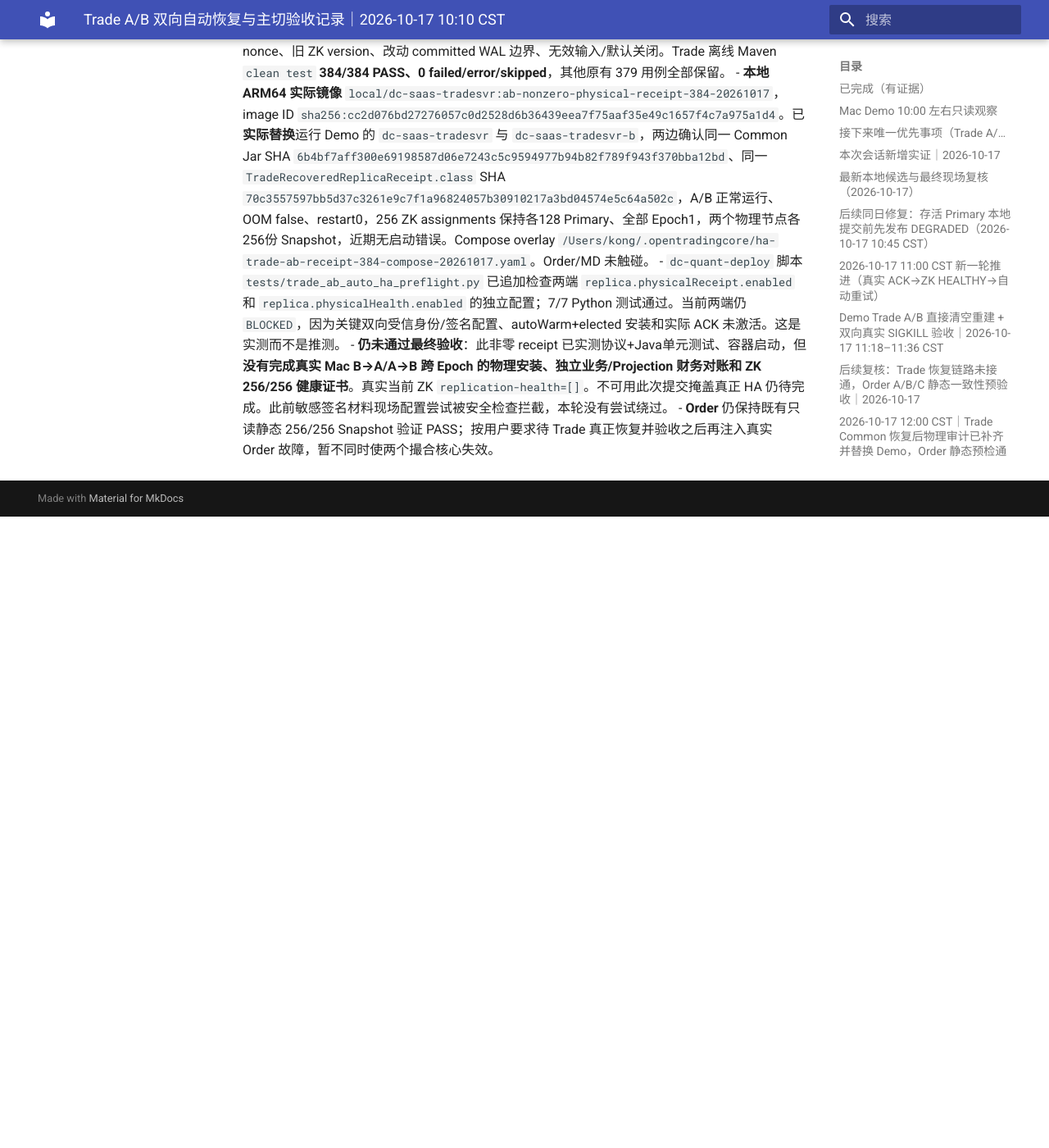
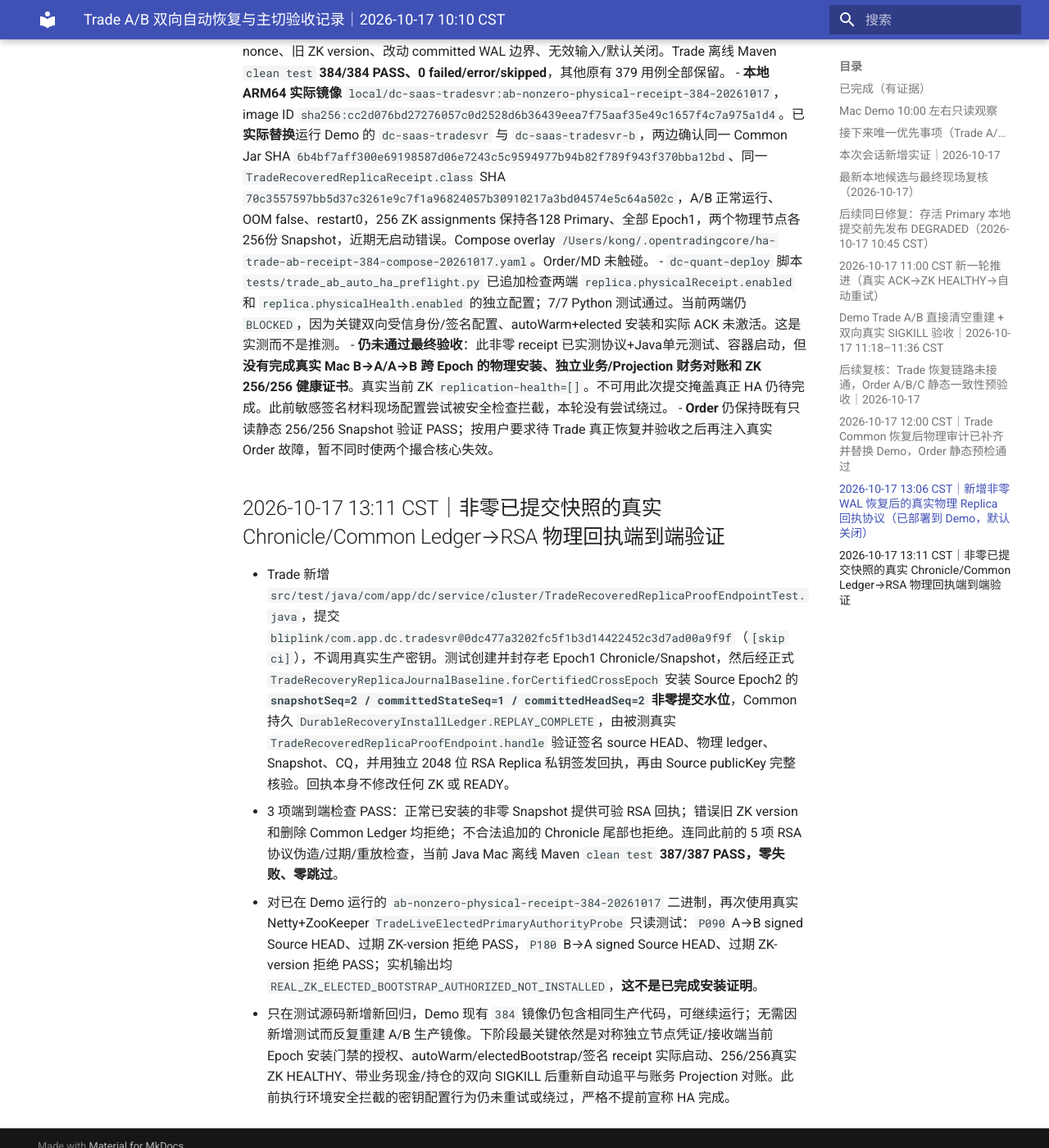
Before and after one commit to bliplink/dc-quant-deploy, an MkDocs documentation site: the page built from docs/TRADE_AB_20261017_PROGRESS_EVIDENCE.zh-CN.md, in a window 1280 px wide and 1400 px high, scrolled down 9566 px. Shown: the whole window at 82% size. Built offline with MkDocs 1.6.1 and Material for MkDocs 9.7.7, drawn with Linux system fonts in a browser that asks for light colours; before the commit the page ends 10196 px from its top, so only the background shows below that.

Commit message:
docs(ha): real Chronicle/Common nonzero physical RSA receipt 387 tests and bidirectional live source HEAD [skip ci]

```diff
--- a/docs/TRADE_AB_20261017_PROGRESS_EVIDENCE.zh-CN.md
+++ b/docs/TRADE_AB_20261017_PROGRESS_EVIDENCE.zh-CN.md
@@ -121,3 +121,10 @@
 - `dc-quant-deploy` 脚本 `tests/trade_ab_auto_ha_preflight.py` 已追加检查两端 `replica.physicalReceipt.enabled` 和 `replica.physicalHealth.enabled` 的独立配置；7/7 Python 测试通过。当前两端仍 `BLOCKED`，因为关键双向受信身份/签名配置、autoWarm+elected 安装和实际 ACK 未激活。这是实测而不是推测。
 - **仍未通过最终验收**：此非零 receipt 已实测协议+Java单元测试、容器启动，但**没有完成真实 Mac B→A/A→B 跨 Epoch 的物理安装、独立业务/Projection 财务对账和 ZK 256/256 健康证书**。真实当前 ZK `replication-health=[]`。不可用此次提交掩盖真正 HA 仍待完成。此前敏感签名材料现场配置尝试被安全检查拦截，本轮没有尝试绕过。
 - **Order** 仍保持既有只读静态 256/256 Snapshot 验证 PASS；按用户要求待 Trade 真正恢复并验收之后再注入真实 Order 故障，暂不同时使两个撮合核心失效。
+
+## 2026-10-17 13:11 CST｜非零已提交快照的真实 Chronicle/Common Ledger→RSA 物理回执端到端验证
+
+- Trade 新增 `src/test/java/com/app/dc/service/cluster/TradeRecoveredReplicaProofEndpointTest.java`，提交 `bliplink/com.app.dc.tradesvr@0dc477a3202fc5f1b3d14422452c3d7ad00a9f9f`（`[skip ci]`），不调用真实生产密钥。测试创建并封存老 Epoch1 Chronicle/Snapshot，然后经正式 `TradeRecoveryReplicaJournalBaseline.forCertifiedCrossEpoch` 安装 Source Epoch2 的 **`snapshotSeq=2 / committedStateSeq=1 / committedHeadSeq=2` 非零提交水位**，Common 持久 `DurableRecoveryInstallLedger.REPLAY_COMPLETE`，由被测真实 `TradeRecoveredReplicaProofEndpoint.handle` 验证签名 source HEAD、物理 ledger、Snapshot、CQ，并用独立 2048 位 RSA Replica 私钥签发回执，再由 Source publicKey 完整核验。回执本身不修改任何 ZK 或 READY。
+- 3 项端到端检查 PASS：正常已安装的非零 Snapshot 提供可验 RSA 回执；错误旧 ZK version 和删除 Common Ledger 均拒绝；不合法追加的 Chronicle 尾部也拒绝。连同此前的 5 项 RSA 协议伪造/过期/重放检查，当前 Java Mac 离线 Maven `clean test` **387/387 PASS，零失败、零跳过**。
+- 对已在 Demo 运行的 `ab-nonzero-physical-receipt-384-20261017` 二进制，再次使用真实 Netty+ZooKeeper `TradeLiveElectedPrimaryAuthorityProbe` 只读测试：`P090` A→B signed Source HEAD、过期 ZK-version 拒绝 PASS，`P180` B→A signed Source HEAD、过期 ZK-version 拒绝 PASS；实机输出均 `REAL_ZK_ELECTED_BOOTSTRAP_AUTHORIZED_NOT_INSTALLED`，**这不是已完成安装证明**。
+- 只在测试源码新增新回归，Demo 现有 `384` 镜像仍包含相同生产代码，可继续运行；无需因新增测试而反复重建 A/B 生产镜像。下阶段最关键依然是对称独立节点凭证/接收端当前 Epoch 安装门禁的授权、autoWarm/electedBootstrap/签名 receipt 实际启动、256/256真实 ZK HEALTHY、带业务现金/持仓的双向 SIGKILL 后重新自动追平与账务 Projection 对账。此前执行环境安全拦截的密钥配置行为仍未重试或绕过，严格不提前宣称 HA 完成。
```
